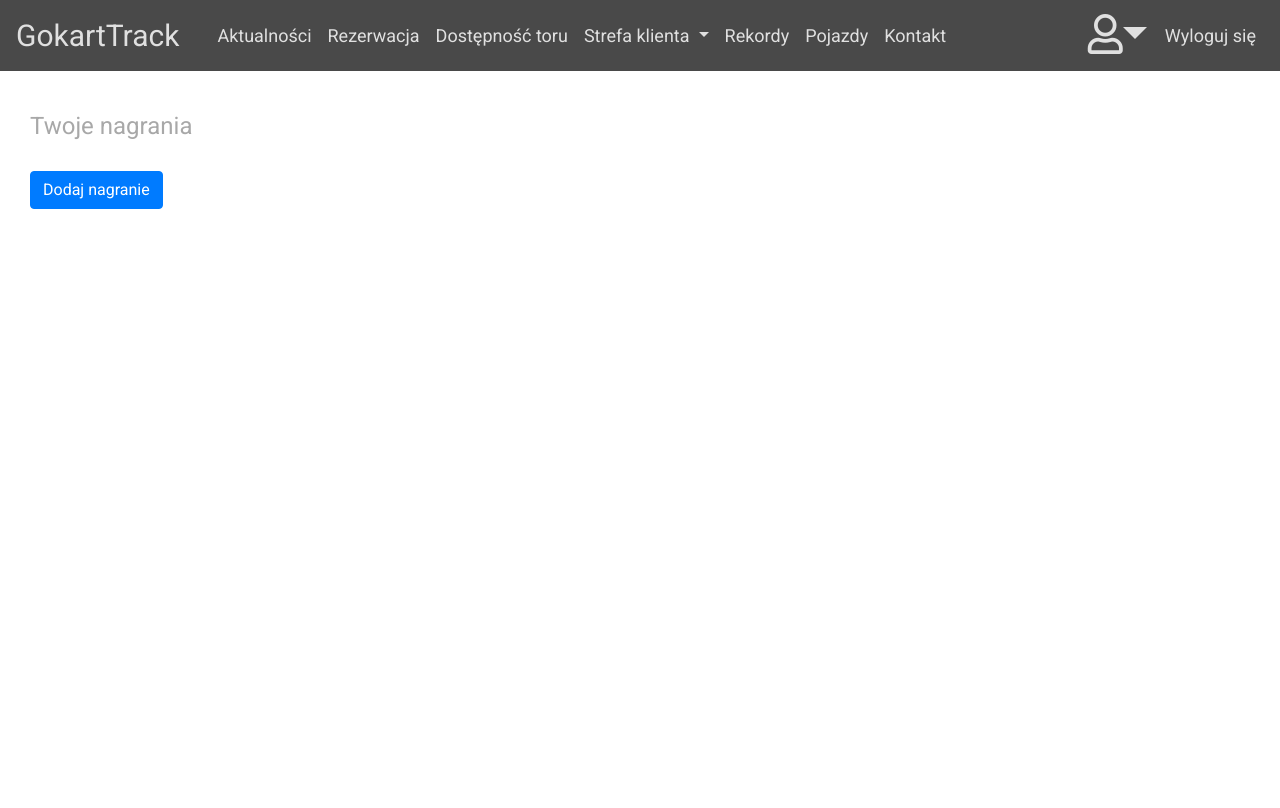
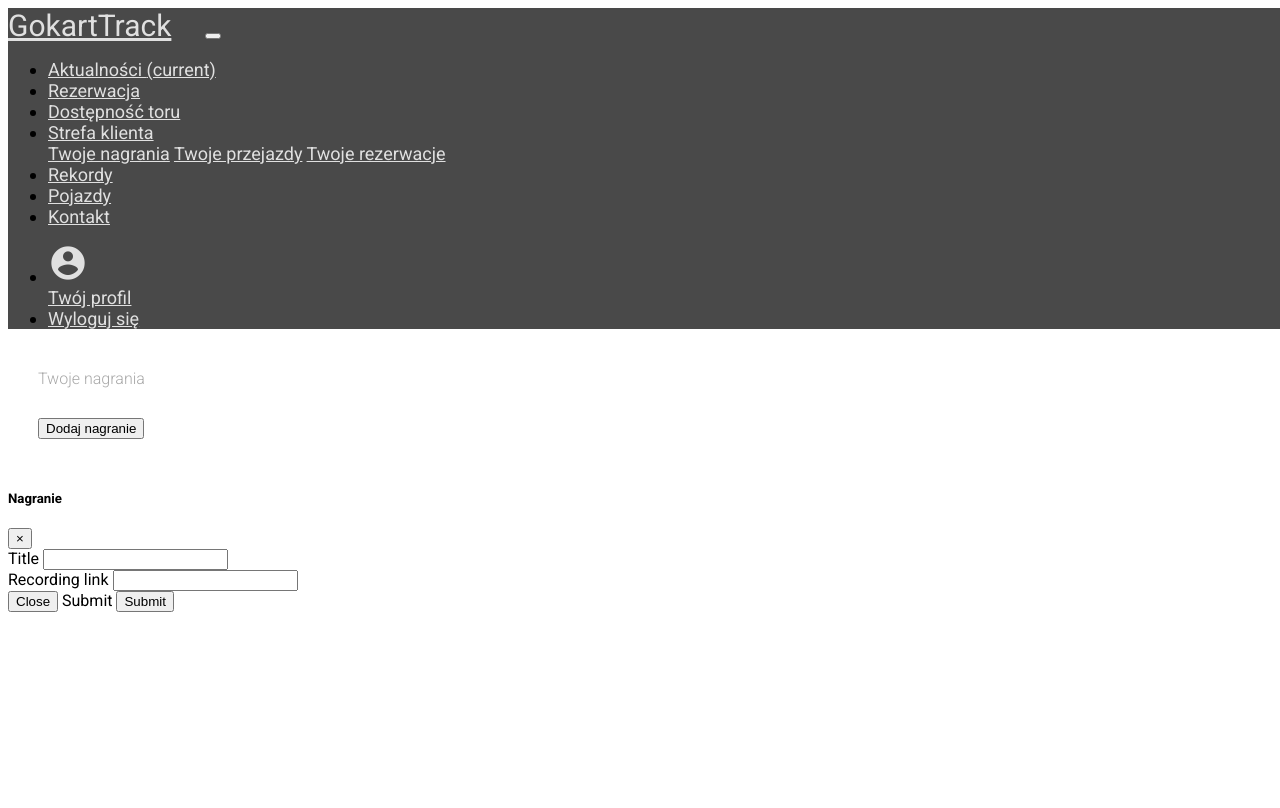
Before and after one commit to lukabaca/Go-Kart-Track-System, a Symfony app: template templates/views/controllers/recording/index.html.twig in a window 1280 px wide; the page is wider, and only the part inside the window is pictured. Before the commit the page ends 209 px from the top of that part, so only its background shows below. Run offline with Twig, Linux system fonts and the light colour scheme; the template is opened without the code that fills it, so the values that code supplies are empty; form fields are guessed from the names that the template uses; some libraries are stand-ins or nearby versions.

Commit message:
material init

```diff
--- a/templates/base.html.twig
+++ b/templates/base.html.twig
@@ -5,17 +5,19 @@
         <title>{% block title %}{% endblock %}</title>
 
         {% block stylesheets %}
-            <link rel="stylesheet" href="https://stackpath.bootstrapcdn.com/bootstrap/4.1.3/css/bootstrap.min.css">
-            <link rel="stylesheet" href="http://cdn.datatables.net/1.10.19/css/jquery.dataTables.min.css">
-            <link rel="stylesheet" href="https://cdnjs.cloudflare.com/ajax/libs/bootstrap-datepicker/1.8.0/css/bootstrap-datepicker.css">
+            {#<link rel="stylesheet" href="https://stackpath.bootstrapcdn.com/bootstrap/4.1.3/css/bootstrap.min.css">#}
+            {#<link rel="stylesheet" href="https://cdnjs.cloudflare.com/ajax/libs/twitter-bootstrap/4.1.3/css/bootstrap-grid.css">#}
+            {#<link rel="stylesheet" href="http://cdn.datatables.net/1.10.19/css/jquery.dataTables.min.css">#}
+            {#<link rel="stylesheet" href="https://cdnjs.cloudflare.com/ajax/libs/bootstrap-datepicker/1.8.0/css/bootstrap-datepicker.css">#}
 
             {#<link rel="stylesheet" href="https://cdnjs.cloudflare.com/ajax/libs/materialize/1.0.0-rc.2/css/materialize.min.css">#}
             {#<link rel="stylesheet" href="https://cdnjs.cloudflare.com/ajax/libs/materialize/0.100.2/css/materialize.css">#}
 
-            <link rel="stylesheet" href="https://use.fontawesome.com/releases/v5.3.1/css/all.css" integrity="sha384-mzrmE5qonljUremFsqc01SB46JvROS7bZs3IO2EmfFsd15uHvIt+Y8vEf7N7fWAU" crossorigin="anonymous">
-            <link rel="stylesheet" href="https://code.ionicframework.com/ionicons/2.0.1/css/ionicons.min.css">
-            <link href="https://fonts.googleapis.com/css?family=Roboto" rel="stylesheet">
-
+            {#<link rel="stylesheet" href="https://use.fontawesome.com/releases/v5.3.1/css/all.css" integrity="sha384-mzrmE5qonljUremFsqc01SB46JvROS7bZs3IO2EmfFsd15uHvIt+Y8vEf7N7fWAU" crossorigin="anonymous">#}
+            {#<link rel="stylesheet" href="https://code.ionicframework.com/ionicons/2.0.1/css/ionicons.min.css">#}
+            {#<link href="https://fonts.googleapis.com/css?family=Roboto" rel="stylesheet">#}
+            <link rel="stylesheet" href="https://unpkg.com/bootstrap-material-design@4.1.1/dist/css/bootstrap-material-design.min.css" integrity="sha384-wXznGJNEXNG1NFsbm0ugrLFMQPWswR3lds2VeinahP8N0zJw9VWSopbjv2x7WCvX" crossorigin="anonymous">
+            <link rel="stylesheet" href="https://fonts.googleapis.com/css?family=Roboto:300,400,500,700|Material+Icons">
             <link rel="stylesheet" type="text/css" href="{{ asset('css/common/global.css') }}">
         {% endblock %}
     </head>
@@ -38,9 +40,12 @@
             <script src="https://cdnjs.cloudflare.com/ajax/libs/jquery-timepicker/1.10.0/jquery.timepicker.js"></script>
             <script src="https://cdnjs.cloudflare.com/ajax/libs/jquery-timeago/1.6.3/jquery.timeago.js"></script>
 
+            {#<script src="https://code.jquery.com/jquery-3.2.1.slim.min.js" integrity="sha384-KJ3o2DKtIkvYIK3UENzmM7KCkRr/rE9/Qpg6aAZGJwFDMVNA/GpGFF93hXpG5KkN" crossorigin="anonymous"></script>#}
+            <script src="https://unpkg.com/popper.js@1.12.6/dist/umd/popper.js" integrity="sha384-fA23ZRQ3G/J53mElWqVJEGJzU0sTs+SvzG8fXVWP+kJQ1lwFAOkcUOysnlKJC33U" crossorigin="anonymous"></script>
+            <script src="https://unpkg.com/bootstrap-material-design@4.1.1/dist/js/bootstrap-material-design.js" integrity="sha384-CauSuKpEqAFajSpkdjv3z9t8E7RlpJ1UP0lKM/+NdtSarroVKu069AlsRPKkFBz9" crossorigin="anonymous"></script>
             <script src="{{ asset('js/common/global.js') }}"></script>
 
-
+            {#<script type="text/javascript" src="js/materialize.min.js"></script>#}
         {% endblock %}
     </body>
 </html>
--- a/templates/views/common/navbar.html.twig
+++ b/templates/views/common/navbar.html.twig
@@ -40,7 +40,10 @@
             <li class="nav-item"><span class="nav-link" id="userName"> {{ app.user.name }}</span></li>
             {% endif %}
             <li class="nav-item dropdown">
-                <i class="far fa-user userIcon dropdown-toggle" id="navbarDropdownMenuLink2" data-toggle="dropdown" aria-haspopup="true" aria-expanded="false"></i>
+                <i class="material-icons userIcon dropdown-toggle" id="navbarDropdownMenuLink2" data-toggle="dropdown" aria-haspopup="true" aria-expanded="false">
+                    account_circle
+                </i>
+                {#<i class="far fa-user userIcon dropdown-toggle" id="navbarDropdownMenuLink2" data-toggle="dropdown" aria-haspopup="true" aria-expanded="false"></i>#}
                 <div class="dropdown-menu" aria-labelledby="navbarDropdownMenuLink2">
                     <a class="dropdown-item" href="{{ asset(path('registration/editUserData')) }}">Twój profil</a>
                 </div>
--- a/templates/views/controllers/recording/index.html.twig
+++ b/templates/views/controllers/recording/index.html.twig
@@ -19,7 +19,7 @@
         <h4 class="pageHeader">Twoje nagrania</h4>
         <div class="row recordingArea">
             <div class="col-md-12">
-                <button class="btn btn-primary" id="addRecording" data-toggle="modal" data-target="#addRecordingModal">Dodaj nagranie</button>
+                <button class="btn btn-raised btn-primary" id="addRecording" data-toggle="modal" data-target="#addRecordingModal">Dodaj nagranie</button>
             </div>
             {% for recording in recordings %}
                 <div class="col-md-4 recordingCol" recording-id-area={{ recording.id }}>
--- a/templates/views/controllers/reservation/index.html.twig
+++ b/templates/views/controllers/reservation/index.html.twig
@@ -57,7 +57,7 @@ Rezerwacja
                                 <label for="reservationStart">Cena: </label>
                                 <p></p>
                             </div>
-                            <button type="submit" class="btn btn-primary">Rezerwuj</button>
+                            <button type="submit" class="btn btn-raised btn-primary">Rezerwuj</button>
                         </form>
                     </div>
                 </div>
```
